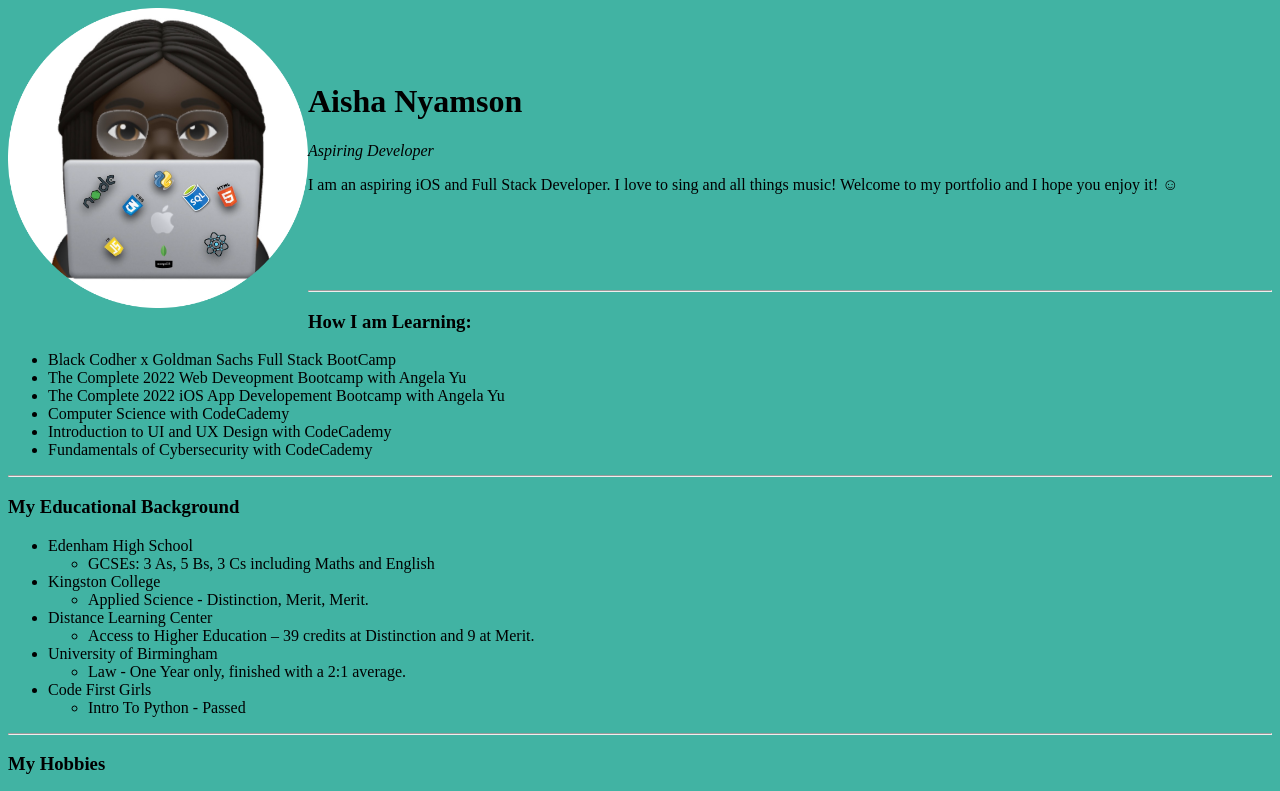
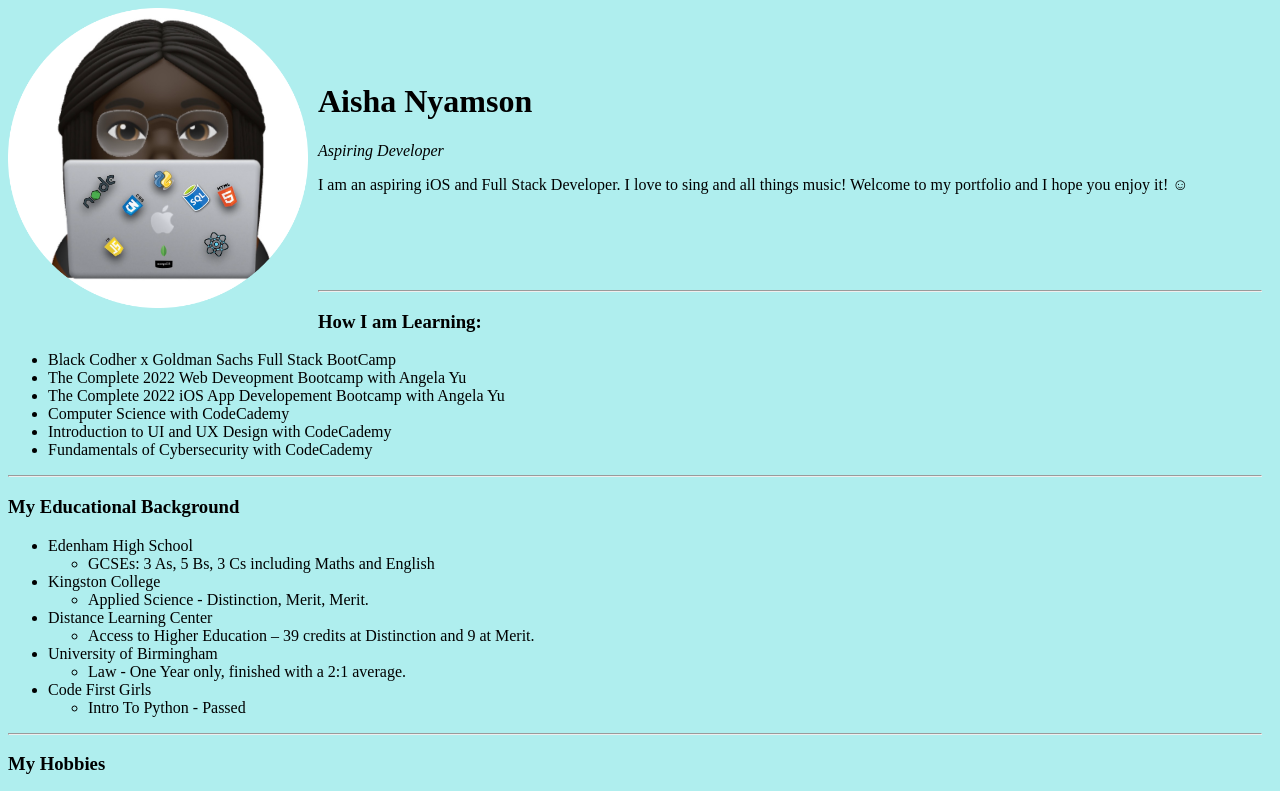
Before and after one commit to aishanyamson/Portfolio, a plain HTML site: page index.html in a window 1280 px wide. Shown: the top 791 px of the page. Drawn offline with Linux system fonts and the light colour scheme; files whose address does not match are found by name.

Commit message:
changed src for image and added some more css.

```diff
--- a/index.html
+++ b/index.html
@@ -9,7 +9,7 @@
 </head>
 <body>
     <div class="memoji">
-    <img src="/Avatar-modified.png" alt="Memoji of Aisha with a laptop which has stickers of the languages she can code in" width="300px" height="300px">
+    <img src="/Users/aisha/AngelaYu/Portfolio/Avatar-modified.png" alt="Memoji of Aisha with a laptop which has stickers of the languages she can code in" width="300px" height="300px"><br>
     </div>
     <br>
     <br>
--- a/stylesheet.css
+++ b/stylesheet.css
@@ -1,6 +1,11 @@
 * {
-    background-color: #41B3A3;
+    background-color: paleturquoise;
+    padding-right: 5px;
 }
 .memoji {
     float: left;
 }
+
+.intro {
+    text-align: center;
+}
```
